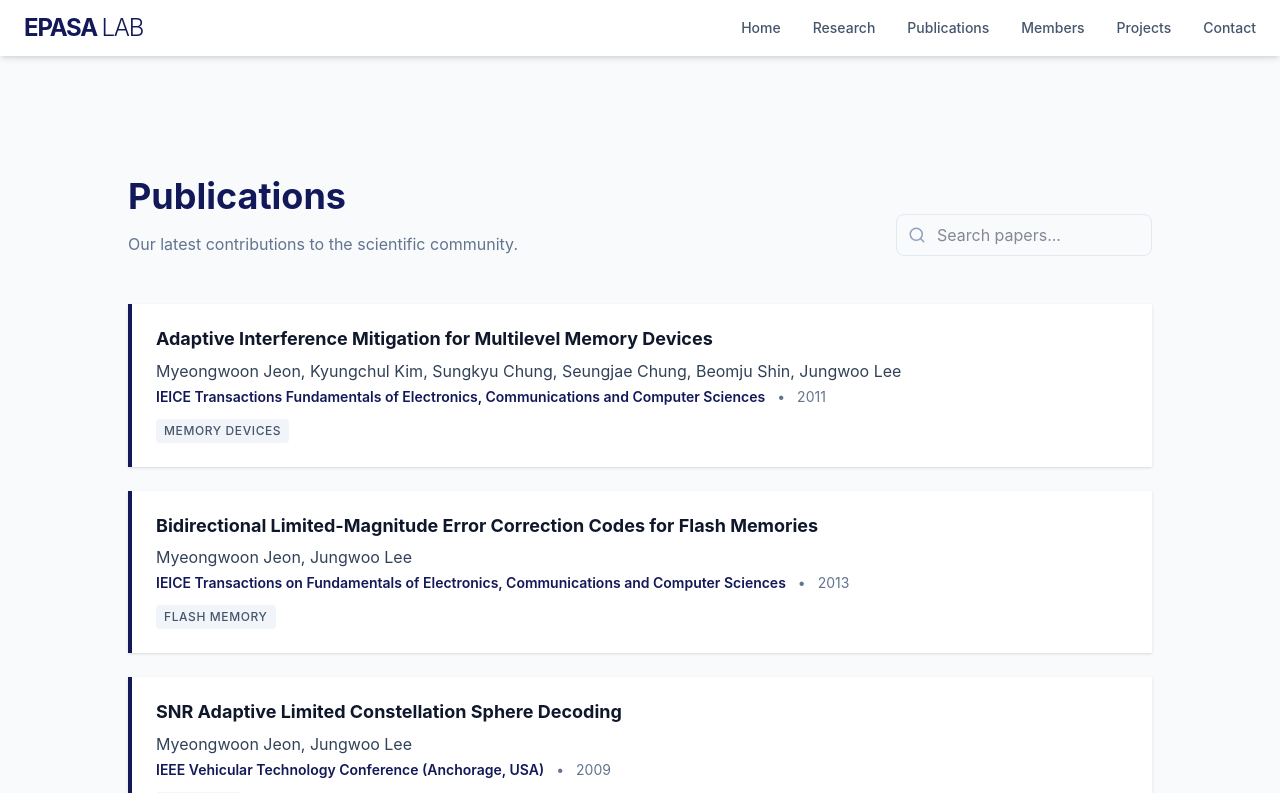
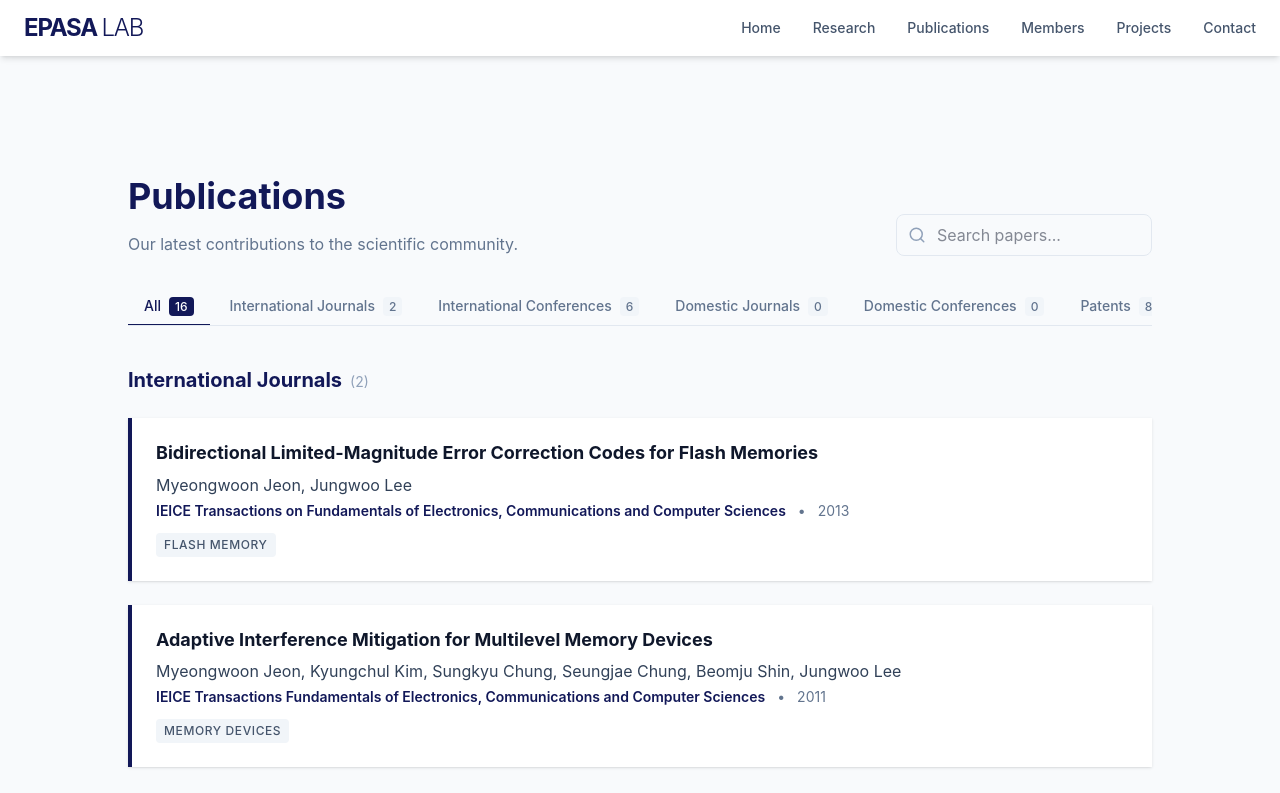
Before and after one commit to HyunwooKim01/EPASA_LAB_Web, a React (Vite) app: page /publications in a window 1280 px wide. Shown: the top 793 px of the page. Built offline with nearby package versions, Linux system fonts and the light colour scheme.

Commit message:
Update PublicationsSection.tsx

```diff
--- a/src/components/PublicationsSection.tsx
+++ b/src/components/PublicationsSection.tsx
@@ -1,21 +1,98 @@
-import React, { useState } from 'react';
+import React, { useMemo, useState } from 'react';
 import { motion } from 'motion/react';
 import { Search, ExternalLink } from 'lucide-react';
-import { Publication } from '../types/lab';
+import { Publication, PublicationCategory } from '../types/lab';
+
+type Tab = 'all' | PublicationCategory;
+
+// 보여줄 순서대로 정렬 (국제저널 → 국제학회 → 국내저널 → 국내학회 → 특허)
+const CATEGORIES: { key: PublicationCategory; label: string }[] = [
+  { key: 'intl-journal', label: 'International Journals' },
+  { key: 'intl-conference', label: 'International Conferences' },
+  { key: 'domestic-journal', label: 'Domestic Journals' },
+  { key: 'domestic-conference', label: 'Domestic Conferences' },
+  { key: 'patent', label: 'Patents' },
+];
+
+const TABS: { key: Tab; label: string }[] = [{ key: 'all', label: 'All' }, ...CATEGORIES];
+
+function PublicationCard({ pub }: { pub: Publication }) {
+  return (
+    <motion.div
+      initial={{ opacity: 0, x: -20 }}
+      whileInView={{ opacity: 1, x: 0 }}
+      viewport={{ once: true }}
+      className="p-6 border-l-4 border-navy bg-white shadow-sm hover:shadow-md transition-all"
+    >
+      <div className="flex justify-between items-start gap-4">
+        <h4 className="text-lg font-bold text-slate-900 mb-2 leading-tight">{pub.title}</h4>
+        {pub.link && (
+          <a
+            href={pub.link}
+            target="_blank"
+            rel="noopener noreferrer"
+            aria-label={`Link to ${pub.title}`}
+            className="text-navy hover:text-navy-dark shrink-0"
+          >
+            <ExternalLink size={18} />
+          </a>
+        )}
+      </div>
+      <p className="text-slate-700 mb-1">{pub.authors}</p>
+      <div className="flex items-center space-x-3 text-sm text-slate-500">
+        <span className="font-semibold text-navy">{pub.venue}</span>
+        <span>•</span>
+        <span>{pub.year}</span>
+      </div>
+      {pub.tags.length > 0 && (
+        <div className="mt-3 flex flex-wrap gap-2">
+          {pub.tags.map((tag) => (
+            <span
+              key={tag}
+              className="px-2 py-1 bg-slate-100 text-slate-600 text-xs rounded uppercase tracking-wider font-medium"
+            >
+              {tag}
+            </span>
+          ))}
+        </div>
+      )}
+    </motion.div>
+  );
+}
 
 export default function PublicationsSection({ publications }: { publications: Publication[] }) {
   const [searchTerm, setSearchTerm] = useState('');
+  const [activeTab, setActiveTab] = useState<Tab>('all');
 
-  const filtered = publications.filter(p =>
-    p.title.toLowerCase().includes(searchTerm.toLowerCase()) ||
-    p.authors.toLowerCase().includes(searchTerm.toLowerCase()) ||
-    p.venue.toLowerCase().includes(searchTerm.toLowerCase())
-  );
+  // 검색 필터 + 최신순 정렬
+  const searched = useMemo(() => {
+    const q = searchTerm.trim().toLowerCase();
+    const list = q
+      ? publications.filter((p) =>
+          [p.title, p.authors, p.venue, ...p.tags].some((f) => f.toLowerCase().includes(q))
+        )
+      : publications;
+    return [...list].sort((a, b) => Number(b.year) - Number(a.year));
+  }, [publications, searchTerm]);
+
+  // 탭별 개수 (검색 결과 기준)
+  const counts = useMemo(() => {
+    const c = { all: searched.length } as Record<Tab, number>;
+    CATEGORIES.forEach(({ key }) => {
+      c[key] = searched.filter((p) => p.category === key).length;
+    });
+    return c;
+  }, [searched]);
+
+  // 전체 탭이면 카테고리별로 묶고, 특정 탭이면 그 카테고리만
+  const groups = (activeTab === 'all' ? CATEGORIES : CATEGORIES.filter((c) => c.key === activeTab))
+    .map((c) => ({ ...c, items: searched.filter((p) => p.category === c.key) }))
+    .filter((g) => g.items.length > 0);
 
   return (
     <section id="publications" className="section-padding">
       <div className="max-w-5xl mx-auto">
-        <div className="flex flex-col md:flex-row md:items-end justify-between mb-12 gap-6">
+        <div className="flex flex-col md:flex-row md:items-end justify-between mb-8 gap-6">
           <div>
             <h2 className="text-3xl md:text-4xl font-bold text-navy mb-4">Publications</h2>
             <p className="text-slate-500">Our latest contributions to the scientific community.</p>
@@ -25,45 +102,67 @@ export default function PublicationsSection({ publications }: { publications: Pu
             <input
               type="text"
               placeholder="Search papers..."
+              value={searchTerm}
               className="pl-10 pr-4 py-2 border border-slate-200 rounded-lg focus:outline-none focus:ring-2 focus:ring-navy/20 w-full md:w-64"
               onChange={(e) => setSearchTerm(e.target.value)}
             />
           </div>
         </div>
 
-        <div className="space-y-6">
-          {filtered.map((pub) => (
-            <motion.div
-              key={pub.id}
-              initial={{ opacity: 0, x: -20 }}
-              whileInView={{ opacity: 1, x: 0 }}
-              viewport={{ once: true }}
-              className="p-6 border-l-4 border-navy bg-white shadow-sm hover:shadow-md transition-all"
-            >
-              <div className="flex justify-between items-start">
-                <h3 className="text-lg font-bold text-slate-900 mb-2 leading-tight">{pub.title}</h3>
-                {pub.link && (
-                  <a href={pub.link} aria-label={`Link to ${pub.title}`} className="text-navy hover:text-navy-dark">
-                    <ExternalLink size={18} />
-                  </a>
+        {/* 카테고리 탭 */}
+        <div
+          role="tablist"
+          aria-label="Publication categories"
+          className="flex gap-1 mb-10 border-b border-slate-200 overflow-x-auto"
+        >
+          {TABS.map(({ key, label }) => {
+            const active = activeTab === key;
+            return (
+              <button
+                key={key}
+                role="tab"
+                aria-selected={active}
+                onClick={() => setActiveTab(key)}
+                className={`px-4 py-2 -mb-px border-b-2 text-sm font-medium whitespace-nowrap transition-colors ${
+                  active
+                    ? 'border-navy text-navy'
+                    : 'border-transparent text-slate-500 hover:text-slate-800'
+                }`}
+              >
+                {label}
+                <span
+                  className={`ml-2 text-xs px-1.5 py-0.5 rounded ${
+                    active ? 'bg-navy text-white' : 'bg-slate-100 text-slate-500'
+                  }`}
+                >
+                  {counts[key]}
+                </span>
+              </button>
+            );
+          })}
+        </div>
+
+        {groups.length === 0 ? (
+          <p className="text-center text-slate-400 py-16">No publications found.</p>
+        ) : (
+          <div className="space-y-12">
+            {groups.map((group) => (
+              <div key={group.key}>
+                {activeTab === 'all' && (
+                  <h3 className="text-xl font-bold text-navy mb-6 flex items-baseline gap-2">
+                    {group.label}
+                    <span className="text-sm font-normal text-slate-400">({group.items.length})</span>
+                  </h3>
                 )}
+                <div className="space-y-6">
+                  {group.items.map((pub) => (
+                    <PublicationCard key={pub.id} pub={pub} />
+                  ))}
+                </div>
               </div>
-              <p className="text-slate-700 mb-1">{pub.authors}</p>
-              <div className="flex items-center space-x-3 text-sm text-slate-500">
-                <span className="font-semibold text-navy">{pub.venue}</span>
-                <span>•</span>
-                <span>{pub.year}</span>
-              </div>
-              <div className="mt-3 flex flex-wrap gap-2">
-                {pub.tags.map(tag => (
-                  <span key={tag} className="px-2 py-1 bg-slate-100 text-slate-600 text-xs rounded uppercase tracking-wider font-medium">
-                    {tag}
-                  </span>
-                ))}
-              </div>
-            </motion.div>
-          ))}
-        </div>
+            ))}
+          </div>
+        )}
       </div>
     </section>
   );
```
